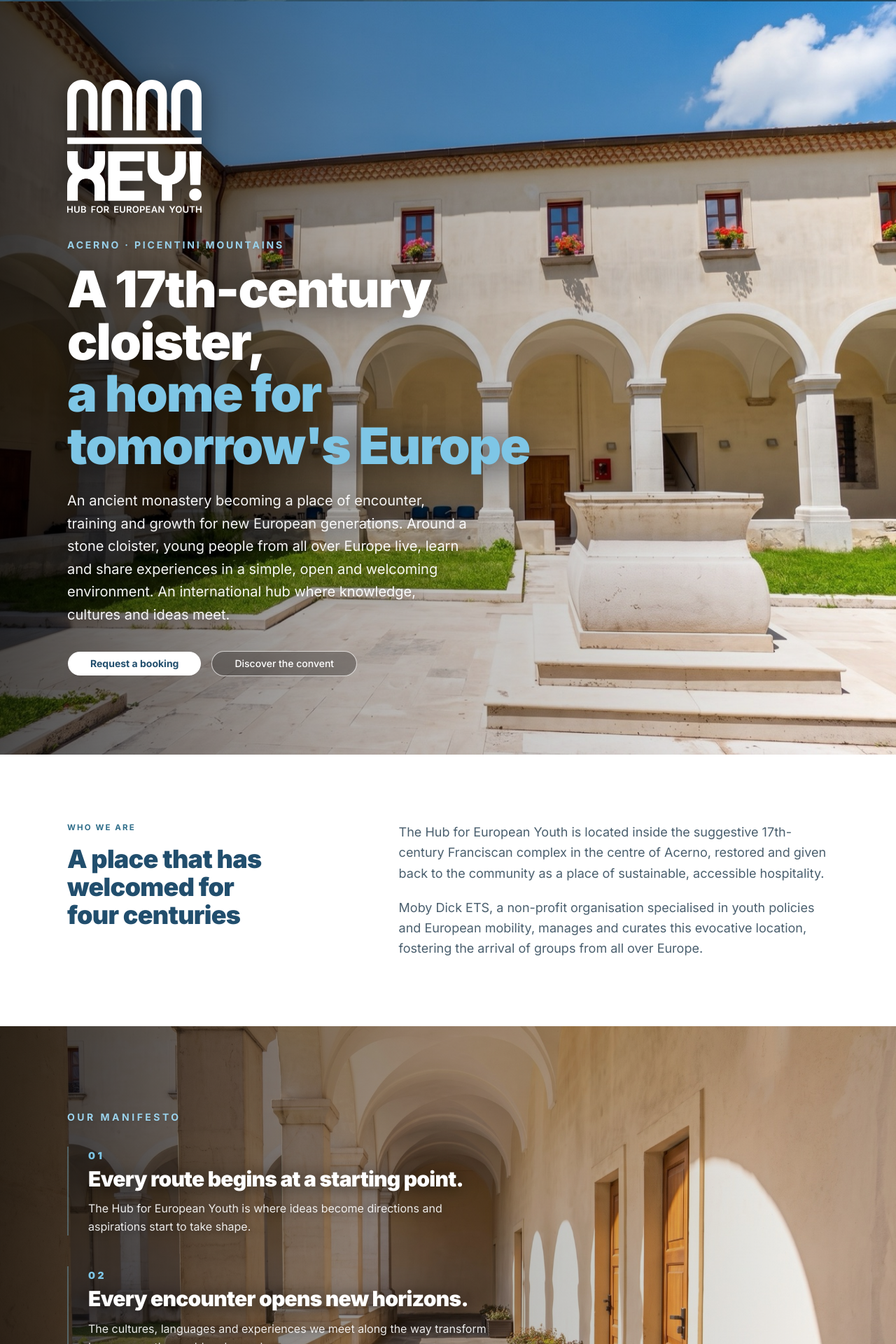
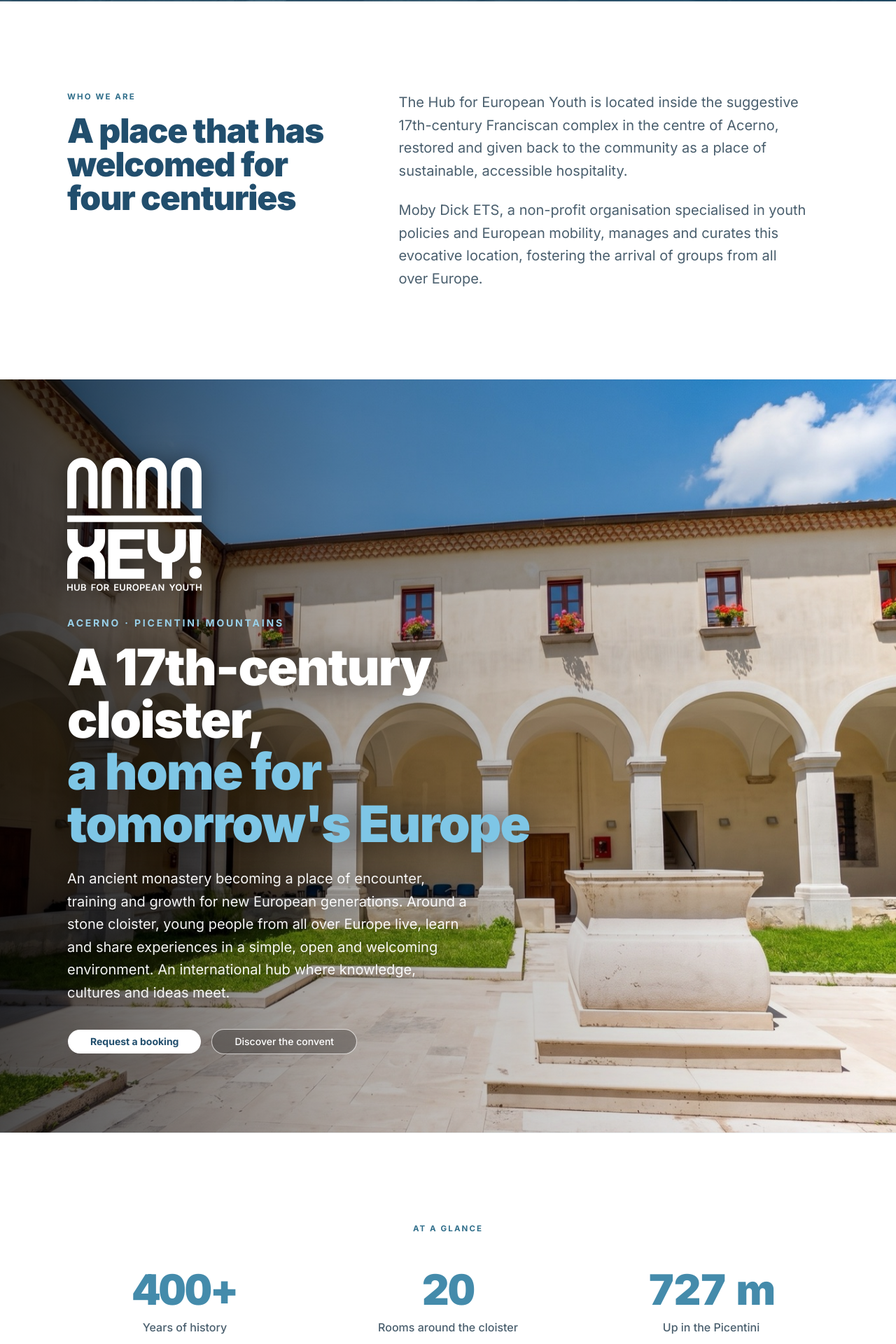
Before and after one commit to chicut01-web/Moby_Hotel, a Next.js app: page /en in a window 1280 px wide. Shown: the part 871-2791 px from the top of the page at 70% size. Built offline with nearby package versions, Linux system fonts and the light colour scheme; no server answers.

Commit message:
feat: reorder homepage rhythm and redesign CTA section with informative two-column layout

```diff
--- a/messages/en.json
+++ b/messages/en.json
@@ -114,9 +114,25 @@
       "cta": "See all rooms"
     },
     "cta": {
+      "eyebrow": "Your stay",
       "title": "Come and visit us.",
       "body": "Choose your dates and tell us your story and goal. We are ready to provide all the details needed for your new experience.",
-      "button": "Request a booking"
+      "button": "Request a booking",
+      "secondaryButton": "Contact us",
+      "features": {
+        "location": {
+          "title": "In the heart of Acerno",
+          "subtitle": "Monti Picentini Regional Park, Salerno"
+        },
+        "hospitality": {
+          "title": "For groups and individuals",
+          "subtitle": "Spaces for training, youth exchanges and retreats"
+        },
+        "rates": {
+          "title": "Ethical and transparent rates",
+          "subtitle": "Custom quotes communicated promptly"
+        }
+      }
     }
   },
   "convento": {
--- a/messages/it.json
+++ b/messages/it.json
@@ -114,9 +114,25 @@
       "cta": "Vedi tutte le camere"
     },
     "cta": {
+      "eyebrow": "Il tuo soggiorno",
       "title": "Vieni a trovarci.",
       "body": "Scegli le date e raccontaci la tua storia e il tuo obiettivo. Siamo pronti a fornirti tutti i dettagli necessari alla tua nuova esperienza.",
-      "button": "Richiedi una prenotazione"
+      "button": "Richiedi una prenotazione",
+      "secondaryButton": "Contattaci",
+      "features": {
+        "location": {
+          "title": "Nel cuore di Acerno",
+          "subtitle": "Parco Regionale dei Monti Picentini, Salerno"
+        },
+        "hospitality": {
+          "title": "Per gruppi e singoli",
+          "subtitle": "Spazi per formazione, eventi e soggiorni"
+        },
+        "rates": {
+          "title": "Tariffe etiche e trasparenti",
+          "subtitle": "Preventivi su misura comunicati rapidamente"
+        }
+      }
     }
   },
   "convento": {
--- a/src/app/[locale]/page.tsx
+++ b/src/app/[locale]/page.tsx
@@ -1,6 +1,13 @@
 import Image from "next/image";
 import { getTranslations, setRequestLocale } from "next-intl/server";
-import { Accessibility, Columns3, Mountain } from "lucide-react";
+import {
+  Accessibility,
+  CalendarCheck,
+  Columns3,
+  MapPin,
+  Mountain,
+  Users,
+} from "lucide-react";
 import { Link } from "@/i18n/navigation";
 import { Button } from "@/components/ui/button";
 import { Container } from "@/components/container";
@@ -11,10 +18,8 @@ import { CountUp } from "@/components/count-up";
 import { Manifesto } from "@/components/manifesto";
 import { IntroScrub } from "@/components/intro-scrub";
 import { HeyLogo } from "@/components/hey-logo";
-
 import type { Locale } from "@/i18n/routing";
 
-// ISR: le camere arrivano dal DB, la pagina si rigenera senza rebuild.
 export const revalidate = 300;
 
 const HIGHLIGHTS = [
@@ -34,10 +39,27 @@ export default async function HomePage({
 
   return (
     <>
-      {/* Apertura: il volo sul convento scandito dallo scroll */}
+      {/* 1. Apertura: il video del convento in loop continuo */}
       <IntroScrub />
 
-      {/* Hero a tutta pagina con la nuova foto del chiostro e grafica HEY! */}
+      {/* 2. Chi siamo: posizionato subito dopo il video, prima della prima foto, con ampio respiro */}
+      <section className="bg-background py-24 sm:py-32">
+        <Container className="grid gap-10 md:grid-cols-[0.8fr_1.2fr] md:gap-16 items-start">
+          <div>
+            <p className="eyebrow">{t("intro.eyebrow")}</p>
+            <InkReveal
+              text={t("intro.title")}
+              className="mt-4 text-3xl sm:text-4xl lg:text-5xl font-black tracking-tight"
+            />
+          </div>
+          <div className="space-y-6 text-lg sm:text-xl leading-relaxed text-muted-foreground">
+            <p>{t("intro.body1")}</p>
+            <p>{t("intro.body2")}</p>
+          </div>
+        </Container>
+      </section>
+
+      {/* 3. Prima foto: Hero Chiostro a tutta pagina con logo e call to action */}
       <section className="relative min-h-[100dvh] w-full overflow-hidden flex flex-col justify-center py-20 sm:py-28">
         {/* Foto a tutto schermo */}
         <div className="absolute inset-0">
@@ -114,49 +136,41 @@ export default async function HomePage({
         </Container>
       </section>
 
-      {/* Intro */}
-      <section className="py-16 sm:py-24">
-        <Container className="grid gap-10 md:grid-cols-[0.8fr_1.2fr] md:gap-16">
-          <div>
-            <p className="eyebrow">{t("intro.eyebrow")}</p>
-            <InkReveal text={t("intro.title")} className="mt-4 text-3xl sm:text-4xl" />
-          </div>
-          <div className="space-y-5 text-lg leading-relaxed text-muted-foreground">
-            <p>{t("intro.body1")}</p>
-            <p>{t("intro.body2")}</p>
-          </div>
-        </Container>
-      </section>
-
-      {/* Manifesto: le tre frasi del manuale del logo */}
-      <Manifesto />
-
-      {/* Stats band */}
-      <section className="border-y border-border/50 bg-grigio/40 py-12 sm:py-16">
+      {/* 4. In cifre: posizionato tra le due foto, su sfondo bianco, con la stessa ampiezza di Chi siamo */}
+      <section className="bg-background py-24 sm:py-32 border-y border-border/40">
         <Container>
           <p className="eyebrow text-center">{t("stats.eyebrow")}</p>
-          <div className="mt-8 grid gap-8 text-center sm:grid-cols-3">
+          <div className="mt-12 grid gap-10 text-center sm:grid-cols-3">
             <Reveal>
-              <span className="block font-heading text-4xl font-black tracking-tight text-blu sm:text-5xl">
-                <CountUp value={Number(t("stats.years.value"))} suffix={t("stats.years.suffix")} />
+              <span className="block font-heading text-5xl font-black tracking-tight text-blu sm:text-6xl">
+                <CountUp
+                  value={Number(t("stats.years.value"))}
+                  suffix={t("stats.years.suffix")}
+                />
               </span>
-              <span className="mt-2 block text-sm text-muted-foreground">
+              <span className="mt-3 block text-base font-medium text-muted-foreground">
                 {t("stats.years.label")}
               </span>
             </Reveal>
             <Reveal delay={120}>
-              <span className="block font-heading text-4xl font-black tracking-tight text-blu sm:text-5xl">
-                <CountUp value={Number(t("stats.rooms.value"))} suffix={t("stats.rooms.suffix")} />
+              <span className="block font-heading text-5xl font-black tracking-tight text-blu sm:text-6xl">
+                <CountUp
+                  value={Number(t("stats.rooms.value"))}
+                  suffix={t("stats.rooms.suffix")}
+                />
               </span>
-              <span className="mt-2 block text-sm text-muted-foreground">
+              <span className="mt-3 block text-base font-medium text-muted-foreground">
                 {t("stats.rooms.label")}
               </span>
             </Reveal>
             <Reveal delay={240}>
-              <span className="block font-heading text-4xl font-black tracking-tight text-blu sm:text-5xl">
-                <CountUp value={Number(t("stats.altitude.value"))} suffix={t("stats.altitude.suffix")} />
+              <span className="block font-heading text-5xl font-black tracking-tight text-blu sm:text-6xl">
+                <CountUp
+                  value={Number(t("stats.altitude.value"))}
+                  suffix={t("stats.altitude.suffix")}
+                />
               </span>
-              <span className="mt-2 block text-sm text-muted-foreground">
+              <span className="mt-3 block text-base font-medium text-muted-foreground">
                 {t("stats.altitude.label")}
               </span>
             </Reveal>
@@ -164,18 +178,21 @@ export default async function HomePage({
         </Container>
       </section>
 
-      {/* Highlights */}
-      <section className="pb-16 sm:pb-24">
+      {/* 5. Seconda foto: Manifesto a tutta pagina sul porticato */}
+      <Manifesto />
+
+      {/* 6. Highlights */}
+      <section className="py-20 sm:py-28">
         <Container>
           <h2 className="sr-only">{t("highlights.title")}</h2>
           <div className="grid gap-6 md:grid-cols-3">
             {HIGHLIGHTS.map(({ key, Icon }, i) => (
               <Reveal key={key} delay={i * 110} className="h-full">
-                <div className="lantern-card h-full rounded-2xl border border-border/70 bg-card p-7">
+                <div className="lantern-card h-full rounded-2xl border border-border/70 bg-card p-8">
                   <span className="inline-flex size-12 items-center justify-center rounded-full bg-secondary text-blu-scuro">
                     <Icon className="size-5" aria-hidden="true" />
                   </span>
-                  <h3 className="mt-5 text-xl">
+                  <h3 className="mt-5 text-xl font-bold">
                     {t(`highlights.${key}.title`)}
                   </h3>
                   <p className="mt-2 text-sm leading-relaxed text-muted-foreground">
@@ -188,28 +205,103 @@ export default async function HomePage({
         </Container>
       </section>
 
-      {/* CTA band */}
-      <section className="pb-4">
+      {/* 7. CTA band riprogettata: layout equilibrato con riquadro informativo a destra */}
+      <section className="pb-16 sm:pb-24">
         <Container>
           <Reveal>
-          <div className="relative overflow-hidden rounded-3xl bg-blu-scuro px-7 py-14 text-carta sm:px-14">
-            <div className="relative max-w-xl">
+            <div className="relative overflow-hidden rounded-3xl bg-gradient-to-br from-blu-scuro via-[#173a52] to-blu-scuro p-8 sm:p-12 lg:p-16 text-carta shadow-2xl border border-white/10">
+              {/* Luci ambientali diffuse */}
+              <div
+                aria-hidden="true"
+                className="pointer-events-none absolute -right-16 -top-16 size-80 rounded-full bg-[#7ec6e6]/15 blur-3xl"
+              />
+              <div
+                aria-hidden="true"
+                className="pointer-events-none absolute -left-16 -bottom-16 size-80 rounded-full bg-white/5 blur-3xl"
+              />
+
+              <div className="relative grid gap-10 lg:grid-cols-[1.15fr_0.85fr] lg:items-center">
+                {/* Colonna sinistra: invito, descrizione e pulsanti d'azione */}
+                <div>
+                  <p className="text-xs font-bold uppercase tracking-[0.25em] text-[#9bd2eb]">
+                    {t("cta.eyebrow")}
+                  </p>
                   <InkReveal
                     text={t("cta.title")}
-                className="text-3xl text-carta sm:text-4xl"
+                    className="mt-3 text-3xl sm:text-4xl lg:text-5xl font-black text-white leading-tight"
                   />
-              <p className="mt-4 leading-relaxed text-carta">
+                  <p className="mt-4 max-w-xl text-base sm:text-lg leading-relaxed text-carta/90">
                     {t("cta.body")}
                   </p>
+                  <div className="mt-8 flex flex-wrap gap-4 items-center">
                     <Button
                       asChild
                       size="lg"
-                className="btn-shine mt-8 rounded-full bg-carta px-7 text-foreground hover:bg-carta/90"
+                      className="btn-shine rounded-full bg-white px-8 font-bold text-blu-scuro hover:bg-white/90 shadow-xl"
                     >
                       <Magnetic>
                         <Link href="/prenota">{t("cta.button")}</Link>
                       </Magnetic>
                     </Button>
+                    <Button
+                      asChild
+                      size="lg"
+                      variant="outline"
+                      className="rounded-full border-white/40 bg-white/10 px-7 font-medium text-white backdrop-blur-md hover:bg-white/20 hover:text-white"
+                    >
+                      <Link href="/contatti">{t("cta.secondaryButton")}</Link>
+                    </Button>
+                  </div>
+                </div>
+
+                {/* Colonna destra: card informativa per riempire con valore e bellezza lo spazio */}
+                <div className="rounded-2xl border border-white/15 bg-white/10 p-6 sm:p-8 backdrop-blur-md space-y-5">
+                  <div className="flex items-start gap-4">
+                    <span className="flex size-10 shrink-0 items-center justify-center rounded-xl bg-white/15 text-[#9bd2eb] shadow-inner">
+                      <MapPin className="size-5" />
+                    </span>
+                    <div>
+                      <h4 className="text-sm font-bold text-white tracking-wide">
+                        {t("cta.features.location.title")}
+                      </h4>
+                      <p className="text-xs text-white/75 mt-0.5 leading-relaxed">
+                        {t("cta.features.location.subtitle")}
+                      </p>
+                    </div>
+                  </div>
+
+                  <div className="h-px bg-white/15" />
+
+                  <div className="flex items-start gap-4">
+                    <span className="flex size-10 shrink-0 items-center justify-center rounded-xl bg-white/15 text-[#9bd2eb] shadow-inner">
+                      <Users className="size-5" />
+                    </span>
+                    <div>
+                      <h4 className="text-sm font-bold text-white tracking-wide">
+                        {t("cta.features.hospitality.title")}
+                      </h4>
+                      <p className="text-xs text-white/75 mt-0.5 leading-relaxed">
+                        {t("cta.features.hospitality.subtitle")}
+                      </p>
+                    </div>
+                  </div>
+
+                  <div className="h-px bg-white/15" />
+
+                  <div className="flex items-start gap-4">
+                    <span className="flex size-10 shrink-0 items-center justify-center rounded-xl bg-white/15 text-[#9bd2eb] shadow-inner">
+                      <CalendarCheck className="size-5" />
+                    </span>
+                    <div>
+                      <h4 className="text-sm font-bold text-white tracking-wide">
+                        {t("cta.features.rates.title")}
+                      </h4>
+                      <p className="text-xs text-white/75 mt-0.5 leading-relaxed">
+                        {t("cta.features.rates.subtitle")}
+                      </p>
+                    </div>
+                  </div>
+                </div>
               </div>
             </div>
           </Reveal>
```
Lines whose indentation alone changed are shown as unchanged.
